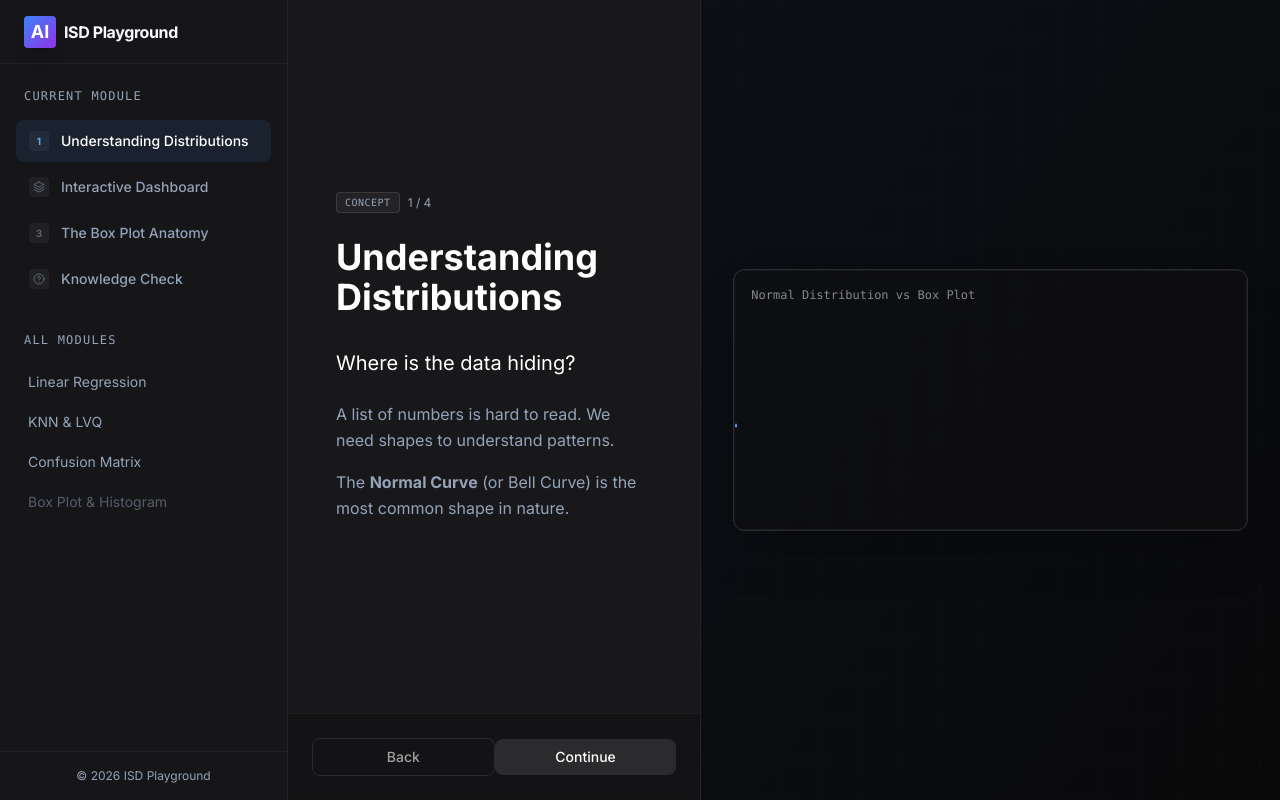
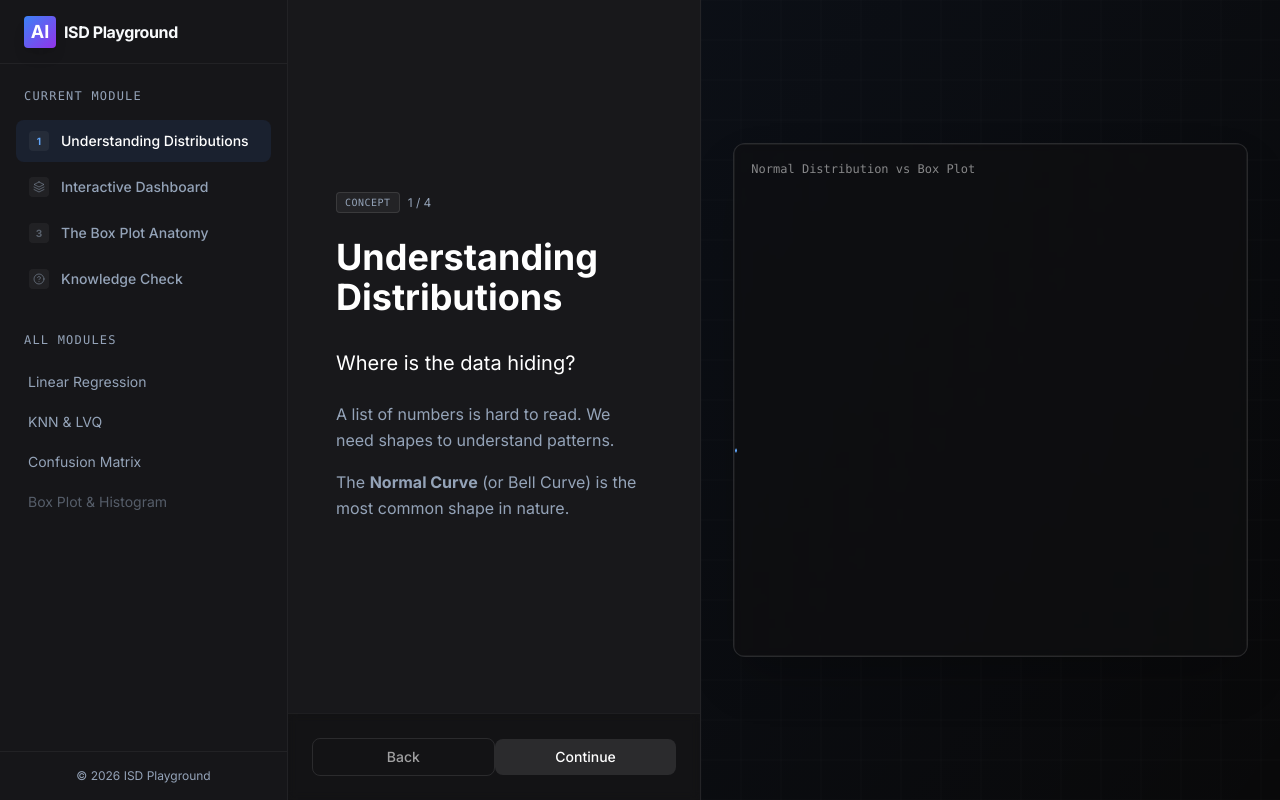
Before and after one commit to Neliott/ISD-Playground, a Vue app: page /learn/box-plot-histogram/intro in a window 1280 px wide. Built offline with nearby package versions, Linux system fonts and the light colour scheme.

Commit message:
Bigger illustrations

```diff
--- a/src/components/visuals/VisualGradientDescent.vue
+++ b/src/components/visuals/VisualGradientDescent.vue
@@ -22,6 +22,7 @@ onMounted(() => {
   let ballX = w * 0.1
   let ballY = getCurveY(ballX)
   let velocity = 0
+  let isResetting = false
 
   const animate = () => {
     ctx.clearRect(0, 0, w, h)
@@ -51,10 +52,12 @@ onMounted(() => {
     ballY = getCurveY(ballX)
 
     // Reset if it converges closely or goes out (loop)
-    if (Math.abs(ballX - centerX) < 2) {
+    if (Math.abs(ballX - centerX) < 2 && !isResetting) {
+       isResetting = true
        setTimeout(() => {
            ballX = w * 0.1
            // Flash effect?
+           isResetting = false
        }, 2000)
     }
 
--- a/src/views/LessonView.vue
+++ b/src/views/LessonView.vue
@@ -123,7 +123,7 @@ const goToStep = (step) => {
 
             <!-- Visual Component -->
             <transition name="scale-fade" mode="out-in">
-                <div :key="currentStep.id" class="relative z-10 w-full max-w-2xl aspect-square lg:aspect-video flex items-center justify-center p-8">
+                <div :key="currentStep.id" class="relative z-10 w-full max-w-2xl aspect-square flex items-center justify-center p-8">
                     <div v-if="currentStep.component" class="w-full h-full rounded-xl overflow-hidden border border-white/10 shadow-2xl bg-surface/50 backdrop-blur-sm">
                         <component :is="currentStep.component" v-bind="currentStep.props || {}" />
                     </div>
```
